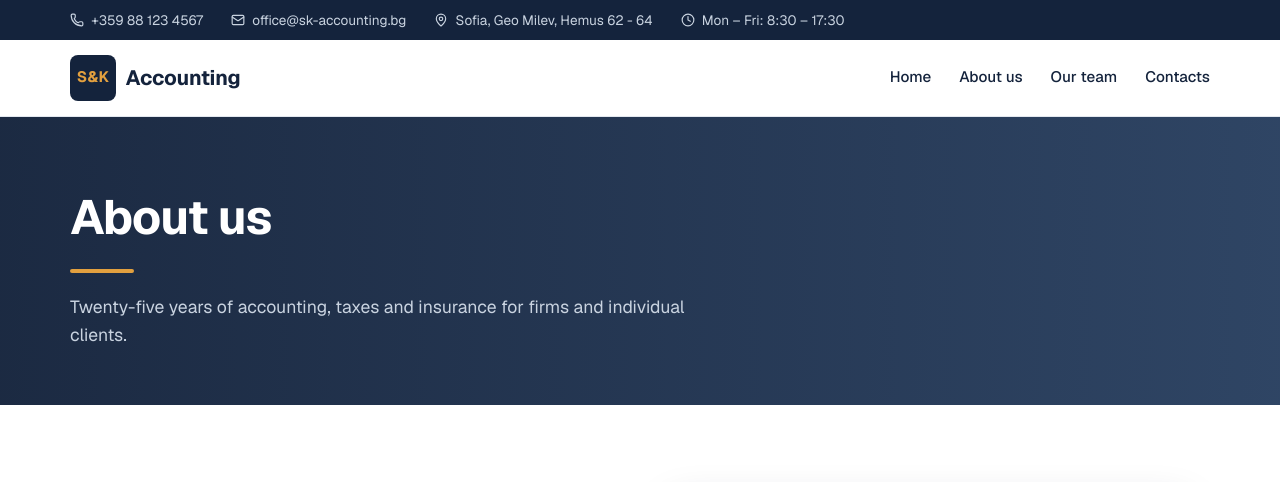
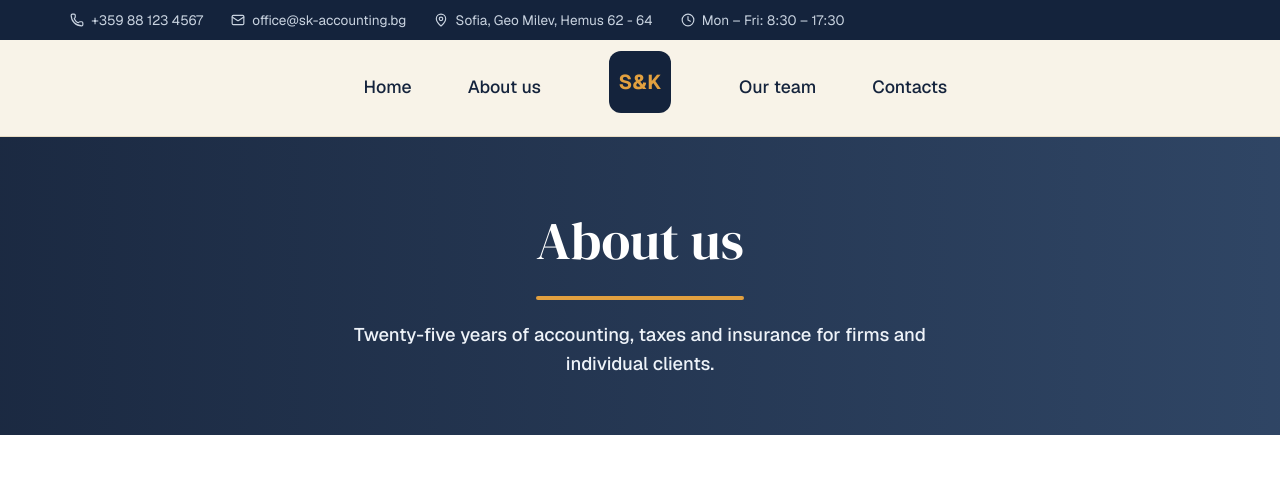
Before and after one commit to YordanStankov/S-KAccounting, a Next.js app in the folder SKfrontend/: page /about in a window 1280 px wide. Shown: the top 482 px of the page. Built offline with nearby package versions, Linux system fonts and the light colour scheme; grey boxes are pictures that could not be loaded.

Commit message:
feat: Redesign navigation bar with centered logo and refine hero banners
Cream header with a centered animated logo between split nav links, plus centered banner titles with matching underlines and brighter descriptions.

```diff
--- a/SKfrontend/app/components/site/PageHero.tsx
+++ b/SKfrontend/app/components/site/PageHero.tsx
@@ -9,7 +9,7 @@ interface PageHeroProps {
 export default function PageHero({ title, description }: PageHeroProps) {
   return (
     <section className={styles.pageHero}>
-      <div className={ui.inner}>
+      <div className={`${ui.inner} ${styles.pageHeroInner}`}>
         <h1>{title}</h1>
         <p>{description}</p>
       </div>
--- a/SKfrontend/app/components/site/SiteHeader.tsx
+++ b/SKfrontend/app/components/site/SiteHeader.tsx
@@ -5,19 +5,22 @@ import styles from "./site.module.css";
 export default function SiteHeader() {
   return (
     <header className={styles.header}>
-      <div className={`${ui.inner} ${styles.headerInner}`}>
-        <Link href="/" className={styles.logo}>
-          <span className={styles.logoMark}>{"S&K"}</span>
-          <span className={styles.logoText}>{"Accounting"}</span>
-        </Link>
-        <nav aria-label="Main navigation">
-          <ul className={styles.navList}>
+      <nav
+        aria-label="Main navigation"
+        className={`${ui.inner} ${styles.headerInner}`}
+      >
+        <ul className={`${styles.navList} ${styles.navLeft}`}>
           <li>
             <Link href="/">{"Home"}</Link>
           </li>
           <li>
             <Link href="/about">{"About us"}</Link>
           </li>
+        </ul>
+        <Link href="/" className={styles.logo} aria-label="S and K Accounting home">
+          <span className={styles.logoMark}>{"S&K"}</span>
+        </Link>
+        <ul className={`${styles.navList} ${styles.navRight}`}>
           <li>
             <Link href="/professionals">{"Our team"}</Link>
           </li>
@@ -26,7 +29,6 @@ export default function SiteHeader() {
           </li>
         </ul>
       </nav>
-      </div>
     </header>
   );
 }
--- a/SKfrontend/app/components/site/site.module.css
+++ b/SKfrontend/app/components/site/site.module.css
@@ -3,7 +3,7 @@
     flex-direction: column;
     min-height: 100vh;
     width: 100%;
-    background: #ffffff;
+    background: var(--white);
     color: var(--text);
 }
 
@@ -14,7 +14,7 @@
 /* Top bar */
 .topBar {
     background: var(--navy);
-    color: #c9d3e0;
+    color: var(--on-dark);
     font-size: 0.85rem;
 }
 
@@ -37,70 +37,86 @@
 }
 
 .topBarList a:hover {
-    color: #ffffff;
+    color: var(--white);
 }
 
 /* Header */
 .header {
-    background: #ffffff;
-    border-bottom: 1px solid var(--line);
+    background: var(--cream);
+    border-bottom: 1px solid var(--cream-line);
     position: sticky;
     top: 0;
     z-index: 10;
 }
 
 .headerInner {
-    display: flex;
+    display: grid;
+    grid-template-columns: 1fr auto 1fr;
     align-items: center;
-    justify-content: space-between;
-    flex-wrap: wrap;
-    gap: 0.75rem 1rem;
-    min-height: 76px;
+    gap: 0.75rem 4.25rem;
+    min-height: 96px;
     padding-top: 0.5rem;
     padding-bottom: 0.5rem;
 }
 
+/* Logo: same hover idea as the nav links (color + underline), exaggerated */
 .logo {
     display: inline-flex;
-    align-items: center;
-    gap: 0.6rem;
+    padding-bottom: 7px;
+    border-bottom: 4px solid transparent;
     text-decoration: none;
-    color: var(--navy);
+    transition: border-color 0.25s ease;
 }
 
 .logoMark {
     display: inline-grid;
     place-items: center;
-    width: 46px;
-    height: 46px;
-    border-radius: 8px;
+    width: 62px;
+    height: 62px;
+    border-radius: 12px;
     background: var(--navy);
     color: var(--accent);
     font-weight: 700;
-    font-size: 0.95rem;
+    font-size: 1.26rem;
     letter-spacing: 0.02em;
+    transition: transform 0.25s ease, background-color 0.25s ease, color 0.25s ease, box-shadow 0.25s ease;
 }
 
-.logoText {
-    font-size: 1.3rem;
-    font-weight: 700;
-    letter-spacing: -0.01em;
+.logo:hover,
+.logo:focus-visible {
+    border-bottom-color: var(--accent);
+}
+
+.logo:hover .logoMark,
+.logo:focus-visible .logoMark {
+    transform: translateY(-3px) scale(1.12);
+    background: var(--accent);
+    color: var(--navy);
+    box-shadow: 0 10px 22px color-mix(in srgb, var(--navy) 25%, transparent);
 }
 
 .navList {
     display: flex;
     flex-wrap: wrap;
-    gap: 0.25rem 1.75rem;
+    gap: 0.25rem 3.5rem;
     list-style: none;
     margin: 0;
     padding: 0;
+}
+
+.navLeft {
+    justify-content: flex-end;
+}
+
+.navRight {
+    justify-content: flex-start;
 }
 
 .navList a {
     color: var(--navy);
     text-decoration: none;
     font-weight: 500;
-    font-size: 0.95rem;
+    font-size: 1.1rem;
     padding: 0.4rem 0;
     border-bottom: 2px solid transparent;
     transition: border-color 0.15s ease, color 0.15s ease;
@@ -111,25 +127,48 @@
     border-bottom-color: var(--accent);
 }
 
+@media (max-width: 560px) {
+    .headerInner {
+        gap: 0.75rem 1.25rem;
+    }
+
+    .navList {
+        gap: 0.25rem 1rem;
+    }
+
+    .navList a {
+        font-size: 0.95rem;
+    }
+}
+
 /* Page banner used by inner pages */
 .pageHero {
     background:
-        linear-gradient(90deg, rgba(20, 35, 60, 0.97) 0%, rgba(29, 53, 87, 0.92) 100%);
-    color: #ffffff;
+        linear-gradient(90deg, color-mix(in srgb, var(--navy) 97%, transparent) 0%, color-mix(in srgb, var(--navy-2) 92%, transparent) 100%);
+    color: var(--white);
     padding: 4rem 0 3.5rem;
 }
 
+.pageHeroInner {
+    display: flex;
+    flex-direction: column;
+    align-items: center;
+    text-align: center;
+}
+
 .pageHero h1 {
+    width: fit-content;
     margin: 0;
-    font-size: clamp(2.1rem, 5vw, 3rem);
-    font-weight: 700;
-    letter-spacing: -0.02em;
+    font-family: var(--font-display), Georgia, "Times New Roman", serif;
+    font-size: clamp(2.3rem, 5.5vw, 3.3rem);
+    font-weight: 400;
+    letter-spacing: 0;
 }
 
 .pageHero h1::after {
     content: "";
     display: block;
-    width: 64px;
+    width: 100%;
     height: 4px;
     margin-top: 1rem;
     background: var(--accent);
@@ -139,15 +178,16 @@
 .pageHero p {
     margin: 1.25rem 0 0;
     max-width: 40rem;
-    color: #c9d3e0;
-    font-size: 1.1rem;
+    color: var(--hero-text);
+    font-size: 1.15rem;
+    font-weight: 500;
     line-height: 1.6;
 }
 
 /* Footer */
 .footer {
     background: var(--navy);
-    color: #c9d3e0;
+    color: var(--on-dark);
     padding-top: 3.5rem;
 }
 
@@ -160,7 +200,7 @@
 
 .footer h3 {
     margin: 0 0 1rem;
-    color: #ffffff;
+    color: var(--white);
     font-size: 1.05rem;
     font-weight: 600;
 }
@@ -187,8 +227,8 @@
 .copyright {
     margin: 0;
     padding: 1.1rem 1.25rem;
-    border-top: 1px solid rgba(255, 255, 255, 0.1);
+    border-top: 1px solid color-mix(in srgb, var(--white) 10%, transparent);
     text-align: center;
     font-size: 0.85rem;
-    color: #8c9bb0;
+    color: var(--on-dark-muted);
 }
```
Also changed, not shown: 1 other file (tests, documents, lock files or other folders). Lines whose indentation alone changed are shown as unchanged.
